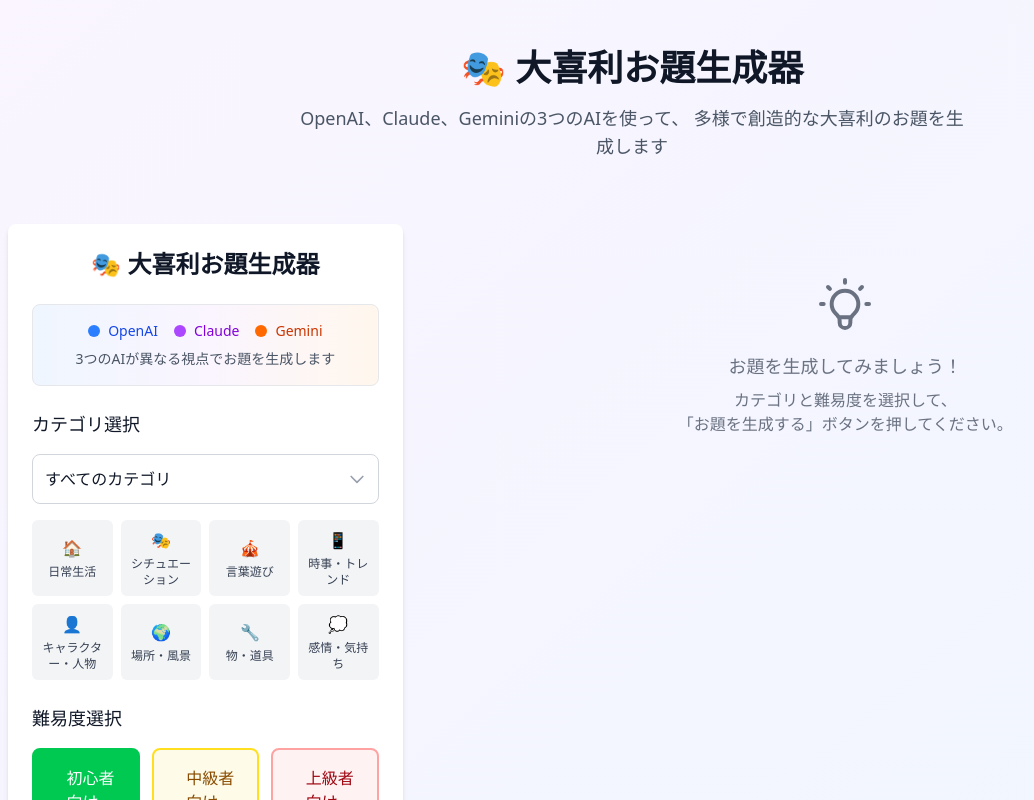
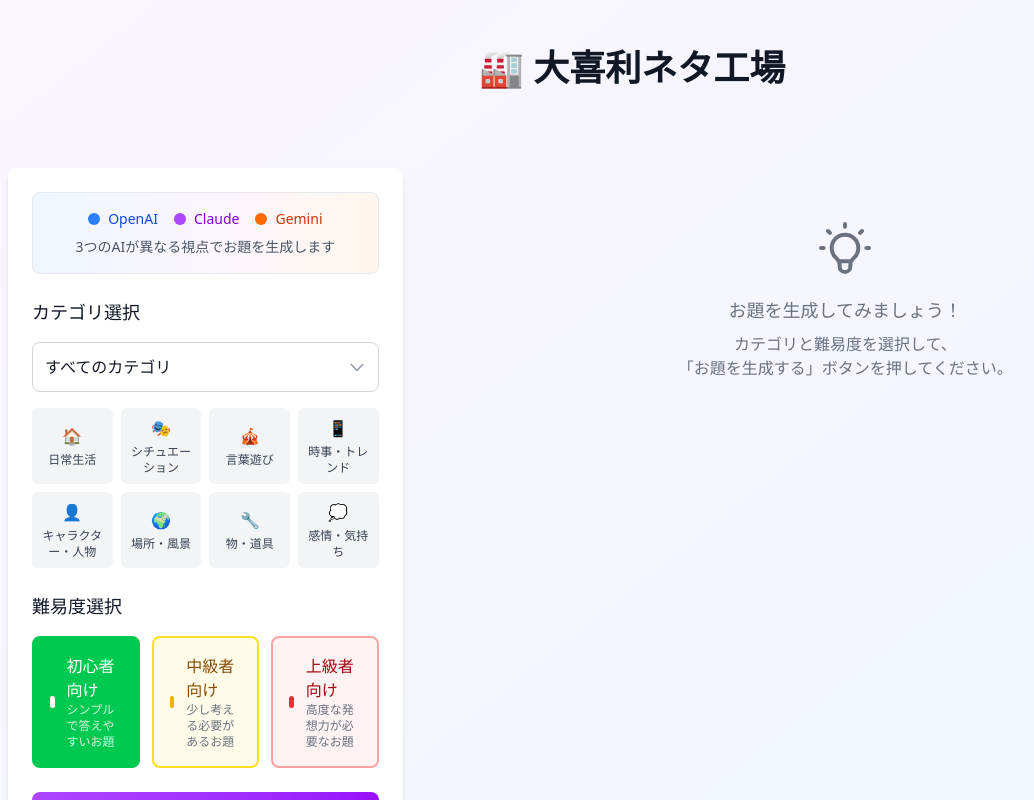
Before and after one commit to tocomi/oogiri-odai-factory, a Next.js app: page / in a window 1280 px wide. Shown: the top 800 px of the page, without its empty margins (8-1042 px from the left). Built offline with nearby package versions, Linux system fonts and the light colour scheme.

Commit message:
feat: change title

```diff
--- a/package.json
+++ b/package.json
@@ -1,5 +1,5 @@
 {
-  "name": "oogiri-odai-suggestions",
+  "name": "oogiri-neta-factory",
   "version": "0.1.0",
   "private": true,
   "scripts": {
--- a/src/app/layout.tsx
+++ b/src/app/layout.tsx
@@ -2,9 +2,9 @@ import type { Metadata } from 'next'
 import './globals.css'
 
 export const metadata: Metadata = {
-  title: '大喜利お題生成器',
+  title: '大喜利ネタ工場',
   description:
-    '3つのAI（OpenAI、Claude、Gemini）を使って多様な大喜利のお題を生成するアプリ',
+    'AIが大量生産する創造的な大喜利お題 - 大喜利ネタ工場。OpenAI、Claude、Geminiの3つのAIを使って多様な大喜利お題を工場のように量産します',
 }
 
 export default function RootLayout({
--- a/src/app/page.tsx
+++ b/src/app/page.tsx
@@ -103,12 +103,8 @@ export default function Home() {
         {/* ヘッダー */}
         <header className="py-8 text-center">
           <h1 className="mb-4 font-bold text-4xl text-gray-900">
-            🎭 大喜利お題生成器
+            🏭 大喜利ネタ工場
           </h1>
-          <p className="mx-auto max-w-2xl text-gray-600 text-lg">
-            OpenAI、Claude、Geminiの3つのAIを使って、
-            多様で創造的な大喜利のお題を生成します
-          </p>
         </header>
 
         {/* エラー表示 */}
--- a/src/components/ControlPanel.tsx
+++ b/src/components/ControlPanel.tsx
@@ -29,10 +29,6 @@ export default function ControlPanel({
 
   return (
     <div className="space-y-6 rounded-lg bg-white p-6 shadow-md">
-      <h2 className="text-center font-bold text-2xl text-gray-900">
-        🎭 大喜利お題生成器
-      </h2>
-
       <div className="space-y-6">
         <div className="rounded-lg border border-gray-200 bg-gradient-to-r from-blue-50 via-purple-50 to-orange-50 p-4">
           <div className="mb-2 flex items-center justify-center gap-4">
```
Also changed, not shown: 1 other file (tests, documents, lock files or other folders).
